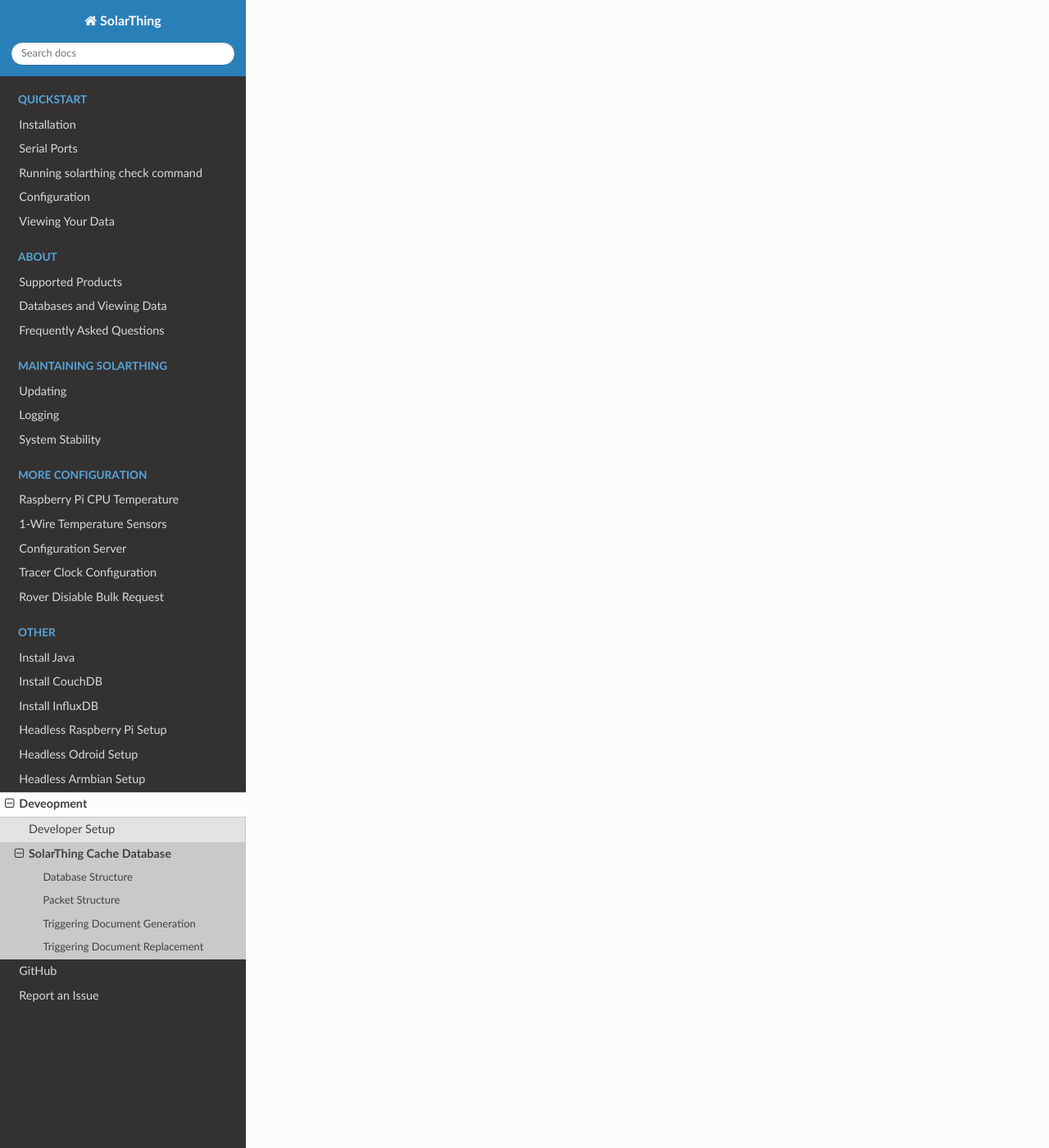
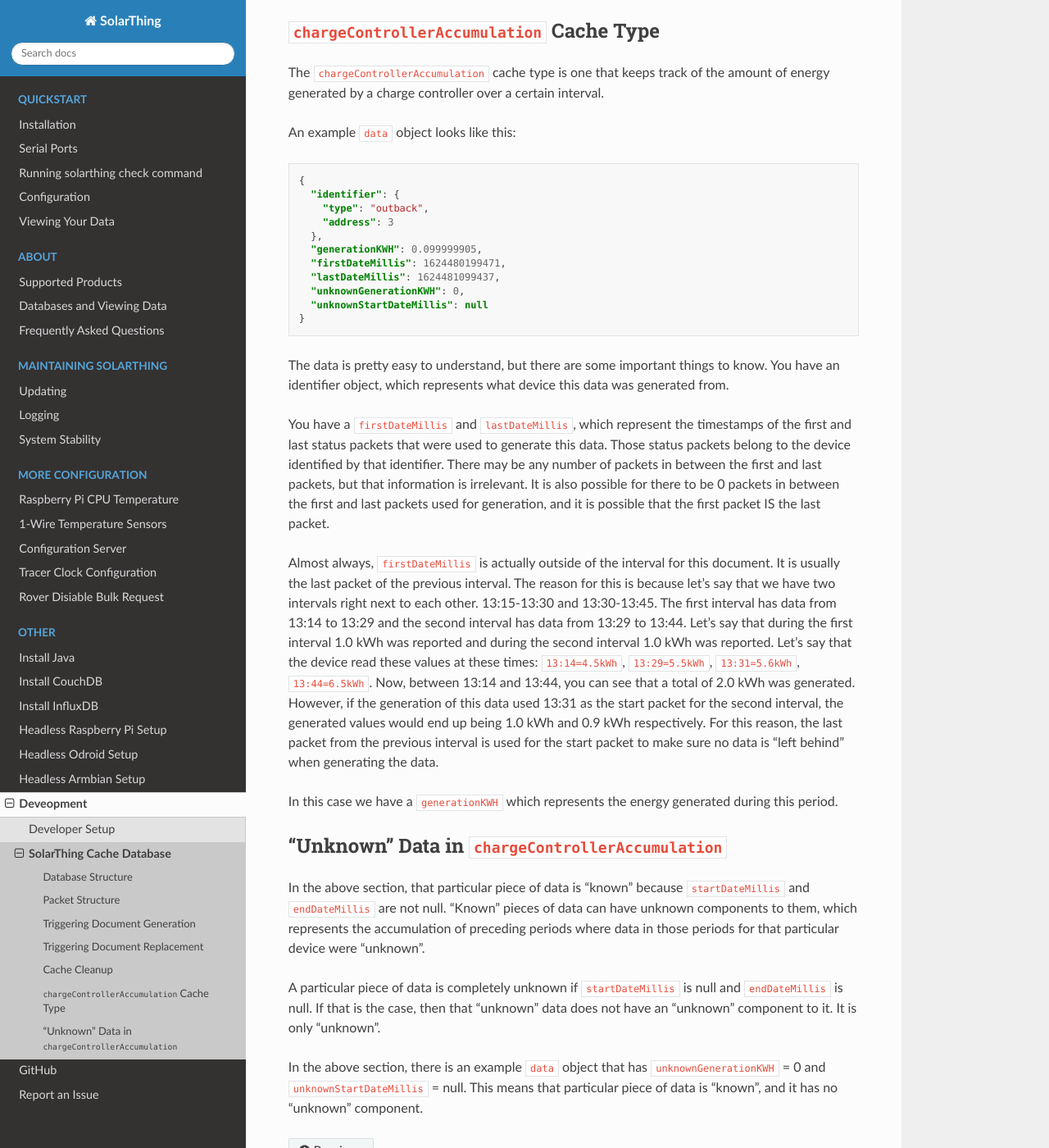
Before and after one commit to wildmountainfarms/solarthing-docs, a Sphinx documentation site: the page built from docs/source/develop/cache.rst, in a window 1280 px wide and 1400 px high, scrolled down 1598 px. Shown: the whole window at 82% size. Built offline with Sphinx 7.4.7 and the Read the Docs theme 2.0.0, drawn with Linux system fonts in a browser that asks for light colours; pages that are not in the unit, such as notebooks, are missing from menus; some of the changed text lies outside the part shown.

Commit message:
Updated cache page

```diff
--- a/docs/source/develop/cache.rst
+++ b/docs/source/develop/cache.rst
@@ -54,3 +54,69 @@
 When an error occurs, it is assumed that SolarThing has been updated in a way so that a particular cache document is no
 longer valid. Maybe it doesn't have enough data anymore, or maybe it has too much data, or maybe an error was thrown by
 SolarThing on purpose to indicate that the old cached data is bad and should not be used.
+
+Unless a particular cache type is being actively developed, it is likely that for most cache types, they will be generated once
+and left in the database forever.
+
+Cache Cleanup
+--------------
+
+Currently SolarThing does not have a way to remove old cache data. There is no way to tell if a particular
+document is actively being used, so there is no perfect solution to this. The cache database does not
+take up much space, so this is not a concern.
+
+
+``chargeControllerAccumulation`` Cache Type
+--------------------------------------------
+
+The ``chargeControllerAccumulation`` cache type is one that keeps track of the amount of energy generated
+by a charge controller over a certain interval.
+
+An example ``data`` object looks like this:
+
+.. code-block:: json
+
+    {
+      "identifier": {
+        "type": "outback",
+        "address": 3
+      },
+      "generationKWH": 0.099999905,
+      "firstDateMillis": 1624480199471,
+      "lastDateMillis": 1624481099437,
+      "unknownGenerationKWH": 0,
+      "unknownStartDateMillis": null
+    }
+
+The data is pretty easy to understand, but there are some important things to know.
+You have an identifier object, which represents what device this data was generated from.
+
+You have a ``firstDateMillis`` and ``lastDateMillis``, which represent the timestamps of the first and last status packets that
+were used to generate this data. Those status packets belong to the device identified by that identifier. There may be any number of
+packets in between the first and last packets, but that information is irrelevant. It is also possible for there to be 0 packets in between
+the first and last packets used for generation, and it is possible that the first packet IS the last packet.
+
+Almost always, ``firstDateMillis`` is actually outside of the interval for this document. It is usually the last packet of the previous interval.
+The reason for this is because let's say that we have two intervals right next to each other.
+13:15-13:30 and 13:30-13:45. The first interval has data from 13:14 to 13:29 and the second interval has data from 13:29 to 13:44.
+Let's say that during the first interval 1.0 kWh was reported and during the second interval 1.0 kWh was reported.
+Let's say that the device read these values at these times: ``13:14=4.5kWh``, ``13:29=5.5kWh``, ``13:31=5.6kWh``, ``13:44=6.5kWh``.
+Now, between 13:14 and 13:44, you can see that a total of 2.0 kWh was generated. However, if the generation of this data used 13:31 as the
+start packet for the second interval, the generated values would end up being 1.0 kWh and 0.9 kWh respectively.
+For this reason, the last packet from the previous interval is used for the start packet to make sure no data is "left behind" when
+generating the data.
+
+In this case we have a ``generationKWH`` which represents the energy generated during this period.
+
+"Unknown" Data in ``chargeControllerAccumulation``
+-----------------------------------------------------
+
+In the above section, that particular piece of data is "known" because ``startDateMillis`` and ``endDateMillis`` are not null.
+"Known" pieces of data can have unknown components to them, which represents the accumulation of preceding periods where data in those periods
+for that particular device were "unknown".
+
+A particular piece of data is completely unknown if ``startDateMillis`` is null and ``endDateMillis`` is null. If that is the case,
+then that "unknown" data does not have an "unknown" component to it. It is only "unknown".
+
+In the above section, there is an example ``data`` object that has ``unknownGenerationKWH`` = 0 and ``unknownStartDateMillis`` = null.
+This means that particular piece of data is "known", and it has no "unknown" component.
```
